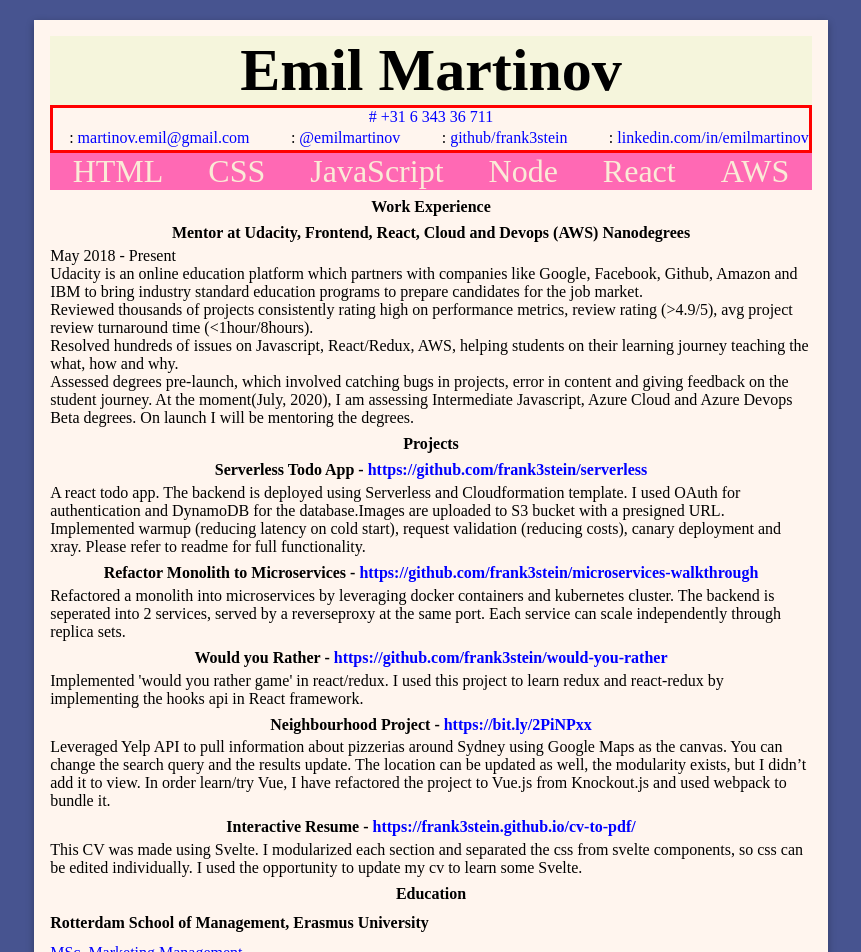
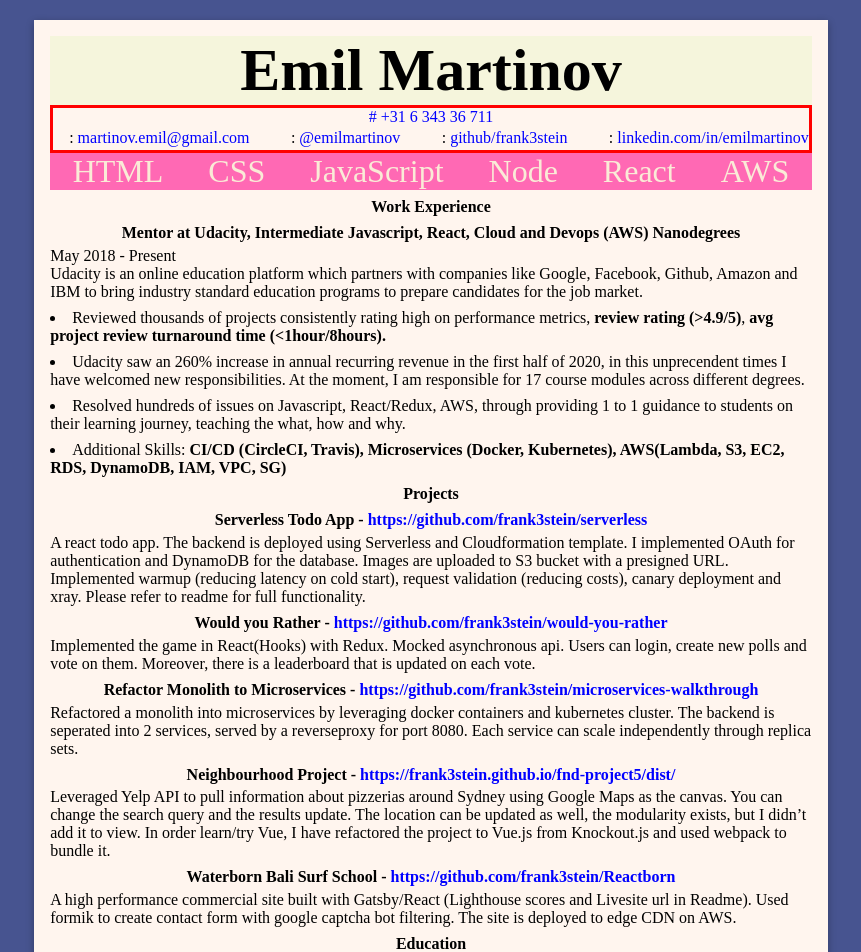
Before and after one commit to frank3stein/cv-to-pdf, a Svelte app: page / in a window 1280 px wide. Shown: the top 952 px of the page, without its empty margins (209-1070 px from the left). Built offline with nearby package versions, Linux system fonts and the light colour scheme; some icons are missing; the HTML template or start-up script is replaced by a standard one.

Commit message:
Last project removed

```diff
--- a/src/components/WorkXP/WorkXP.svelte
+++ b/src/components/WorkXP/WorkXP.svelte
@@ -3,16 +3,32 @@
   export let workxp;
 </script>
 <style>
-/* @import './WorkXP.css'; */
+@import './WorkXP.css';
+
+li {
+  list-style-type: disc;
+  list-style-position: inside;
+  /* text-indent: 1rem; */
+}
+li {
+  margin-top: .5rem;
+}
 
 </style>
 <h2>Work Experience</h2>
 {#each workxp as work}
 <h2>{work.title}</h2>
 <p>{work.beginningDate} - {work.endDate ? work.endDate : 'Present'}</p>
-  <ul>
-  {#each work.text as p}
-  <WorkText text={p}/>
-  {/each}
+{/each}
+  <p>Udacity is an online education platform which partners with companies like Google, Facebook, Github, Amazon and IBM to bring industry standard education programs to prepare candidates for the job market.
+    <ul>
+      <li>
+        Reviewed thousands of projects consistently rating high on performance metrics, <b>review rating (&gt;4.9/5)</b>, <b>avg project review turnaround time (&lt;1hour/8hours).</b>
+     </li>
+     <li>Udacity saw an 260% increase in annual recurring revenue in the first half of 2020, in this unprecendent times I have welcomed new responsibilities. At the moment, I am responsible for 17 course modules across different degrees.
+    </li>
+    <li>
+      Resolved hundreds of issues on Javascript, React/Redux, AWS, through providing 1 to 1 guidance to students on their learning journey, teaching the what, how and why.
+    </li>
+    <li>Additional Skills: <strong>CI/CD (CircleCI, Travis), Microservices (Docker, Kubernetes), AWS(Lambda, S3, EC2, RDS, DynamoDB, IAM, VPC, SG)</strong></li>
   </ul>
-{/each}
--- a/src/info.json
+++ b/src/info.json
@@ -21,7 +21,7 @@
     "skills": ["HTML","CSS", "JavaScript", "Node", "React", "AWS"],
     "workxp": [
       {
-        "title": "Mentor at Udacity, Frontend, React, Cloud and Devops (AWS) Nanodegrees",
+        "title": "Mentor at Udacity, Intermediate Javascript, React, Cloud and Devops (AWS) Nanodegrees",
         "beginningDate":"May 2018",
         "endDate": "",
         "text": [
@@ -29,9 +29,7 @@
 
           "Reviewed thousands of projects consistently rating high on  performance metrics, review rating (>4.9/5), avg project review turnaround time (<1hour/8hours).",
 
-          "Resolved hundreds of issues on Javascript, React/Redux, AWS, helping students on their learning journey teaching the what, how and why.",
-
-          "Assessed degrees pre-launch, which involved catching bugs in projects, error in content and giving feedback on the student journey. At the moment(July, 2020), I am assessing Intermediate Javascript, Azure Cloud and Azure Devops Beta degrees. On launch I will be mentoring the degrees."
+          "Resolved hundreds of issues on Javascript, React/Redux, AWS, assisting students on their learning experience teaching the what, how and why."
         ]
       }
     ],
@@ -39,29 +37,29 @@
         {
           "title":"Serverless Todo App",
           "link":"https://github.com/frank3stein/serverless",
-          "text":"A react todo app. The backend is deployed using Serverless and Cloudformation template. I used OAuth for authentication and DynamoDB for the database.Images are uploaded to S3 bucket with a presigned URL. Implemented warmup (reducing latency on cold start), request validation (reducing costs), canary deployment and xray. Please refer to readme for full functionality."
+          "text":"A react todo app. The backend is deployed using Serverless and Cloudformation template. I implemented OAuth for authentication and DynamoDB for the database. Images are uploaded to S3 bucket with a presigned URL. Implemented warmup (reducing latency on cold start), request validation (reducing costs), canary deployment and xray. Please refer to readme for full functionality."
+        },
+        {
+          "title":"Would you Rather",
+          "link":"https://github.com/frank3stein/would-you-rather",
+          "text":"Implemented the game in React(Hooks) with Redux. Mocked asynchronous api. Users can login, create new polls and vote on them. Moreover, there is a leaderboard that is updated on each vote. "
         },
         {
           "title":"Refactor Monolith to Microservices",
           "link":"https://github.com/frank3stein/microservices-walkthrough",
-          "text":"Refactored a monolith into microservices by leveraging docker containers and kubernetes cluster. The backend is seperated into 2 services, served by a reverseproxy at the same port. Each service can scale independently through replica sets."
-        },
-        {
-          "title":"Would you Rather",
-          "link":"https://github.com/frank3stein/would-you-rather",
-          "text":"Implemented 'would you rather game' in react/redux. I used this project to learn redux and react-redux by implementing the hooks api in React framework. "
+          "text":"Refactored a monolith into microservices by leveraging docker containers and kubernetes cluster. The backend is seperated into 2 services, served by a reverseproxy for port 8080. Each service can scale independently through replica sets."
         },
         {
           "title": "Neighbourhood Project",
-          "link":"https://bit.ly/2PiNPxx",
+          "link":"https://frank3stein.github.io/fnd-project5/dist/",
           "text":
             "Leveraged Yelp API to pull information about pizzerias around Sydney using Google Maps as the canvas. You can change the search query and the results update. The location can be updated as well, the modularity exists, but I didn’t add it to view. In order learn/try Vue, I have refactored the project to Vue.js from Knockout.js and used webpack to bundle it."
         },
         {
-          "title": "Interactive Resume",
-          "link":"https://frank3stein.github.io/cv-to-pdf/",
+          "title": "Waterborn Bali Surf School",
+          "link":"https://github.com/frank3stein/Reactborn",
           "text":
-            "This CV was made using Svelte. I modularized each section and separated the css from svelte components, so css can be edited individually. I used the opportunity to update my cv to learn some Svelte."
+            "A high performance commercial site built with Gatsby/React (Lighthouse scores and Livesite url in Readme). Used formik to create contact form with google captcha bot filtering. The site is deployed to edge CDN on AWS."
         }
     ],
     "education": [
@@ -86,7 +84,7 @@
           "school": "Koc University (Full Scholarship), Istanbul Turkey",
           "degrees": [
             {
-            "name":"Bachelor of Physics (Full Scholarship)",
+            "name":"Bachelor of Science in Physics (Full Scholarship)",
             "link":"https://science.ku.edu.tr/en/departments/physics/about/"
             }
           ]
--- a/webpack.config.js
+++ b/webpack.config.js
@@ -34,7 +34,7 @@
                       // stage: 0,
                       features: {
                         "nesting-rules": true,
-                        "custom-properties":true
+                        "custom-properties": true
                       },
                       browsers: "last 2 versions"
                     }),
@@ -76,8 +76,8 @@
   plugins: [
     new HtmlWebpackPlugin(),
     new ExtractTextPlugin("styles.css"),
-    new PurgecssPlugin({
-      paths: glob.sync(`${PATHS.src}/*`)
-    }),
+    // new PurgecssPlugin({
+    //   paths: glob.sync(`${PATHS.src}/*`)
+    // }),
   ]
 };
```
Also changed, not shown: package.json (+9 -6 lines), serve-pdf/save-to-pdf.js (added, +31 -0 lines), serve-pdf/server.js (added, +21 -0 lines), 1 other file (tests, documents, lock files or other folders).
